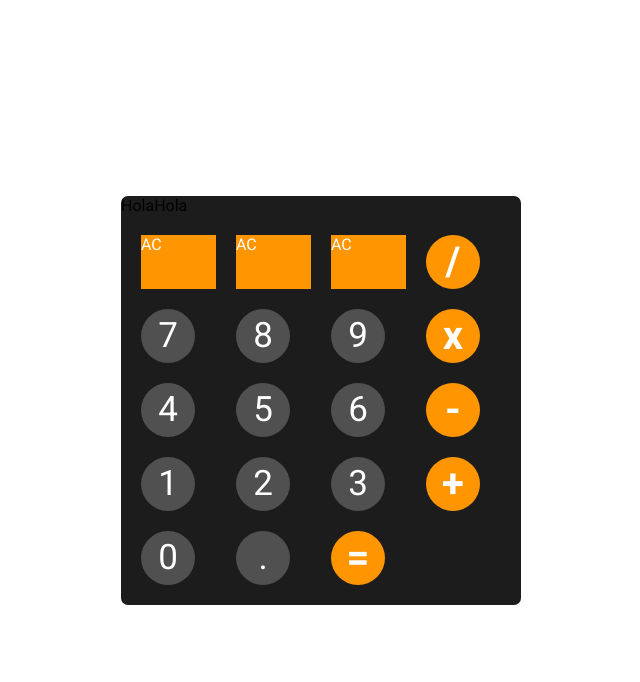
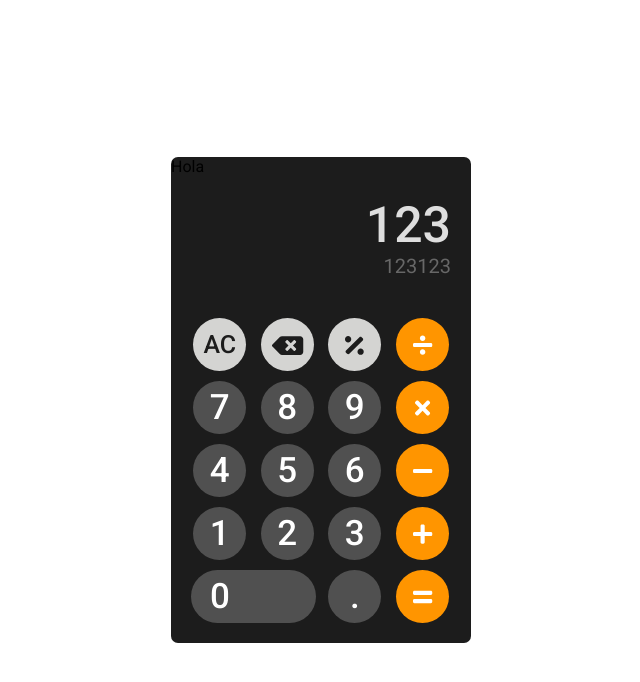
Before and after one commit to eSilvac/calculator-react, a React (Create React App) app: page / in a window 1280 px wide. Shown: the top 682 px of the page, without its empty margins (319-959 px from the left). Built offline with nearby package versions, Linux system fonts and the light colour scheme.

Commit message:
Implement new values, and improve keyboard distribution

```diff
--- /dev/null
+++ b/src/components/Calculator/Keyboard/Key/Key.jsx
@@ -0,0 +1,13 @@
+import * as S from './styles';
+
+const CalculatorKeyboardKey = ({ label, extended = null, onClick, type }) => {
+  return (
+    <S.KeyWrapper extended={extended}>
+      <S.KeyLabel type={type} onClick={onClick}>
+        {label}
+      </S.KeyLabel>
+    </S.KeyWrapper>
+  );
+};
+
+export default CalculatorKeyboardKey;
--- /dev/null
+++ b/src/components/Calculator/Keyboard/Key/styles.js
@@ -0,0 +1,44 @@
+import styled, { css } from 'styled-components';
+
+export const KeyWrapper = styled.div`
+  display: flex;
+  justify-content: center;
+
+  ${({ extended, theme }) => {
+    if (extended === 'right') {
+      return css`
+        grid-column: span 2;
+        & > div {
+          ${theme.extendedKey}
+        }
+      `;
+    }
+
+    if (extended === 'bottom') {
+      return css``;
+    }
+  }}
+`;
+
+export const KeyLabel = styled.div`
+  cursor: pointer;
+  line-height: 54px;
+  text-align: center;
+
+  &:hover {
+    opacity: 0.9;
+  }
+
+  & svg {
+    margin-top: 16px;
+  }
+
+  ${({ theme, type }) => {
+    if (type === 'solve') return theme.solveKey;
+    else if (type === 'operator') return theme.operatorKey;
+    else if (type === 'extraOption') return theme.extrasKey;
+    else return theme.numberKey;
+  }}
+
+  ${({ theme }) => theme.keyCommons}
+`;
--- a/src/components/Calculator/Keyboard/Keyboard.jsx
+++ b/src/components/Calculator/Keyboard/Keyboard.jsx
@@ -1,17 +1,17 @@
-import { keyboardOptions, operationLabels } from './helpers';
+import Key from './Key/Key';
+import { keyboardLayoutOptions } from './helpers';
+
 import * as S from './styles';
 
 const CalculatorKeyboard = ({ type }) => {
-  const keyBoardDistribution = keyboardOptions[type];
+  const keyBoardDistribution = keyboardLayoutOptions[type];
 
   return (
-    <S.Wrapper>
-      {keyBoardDistribution.map(key => {
-        const label = typeof key === 'string' ? operationLabels[key] : <S.NumberKey>{key}</S.NumberKey>;
-
-        return label;
+    <S.KeyboardWrapper>
+      {keyBoardDistribution.map(keyOptions => {
+        return <Key key={keyOptions.value} {...keyOptions} />;
       })}
-    </S.Wrapper>
+    </S.KeyboardWrapper>
   );
 };
 
--- a/src/components/Calculator/Keyboard/helpers.js
+++ b/src/components/Calculator/Keyboard/helpers.js
@@ -1,37 +1,34 @@
-import * as S from './styles';
+import { FontAwesomeIcon } from '@fortawesome/react-fontawesome';
+import {
+  faBackspace,
+  faDivide,
+  faEquals,
+  faMinus,
+  faPercentage,
+  faPlus,
+  faTimes,
+} from '@fortawesome/free-solid-svg-icons';
 
-export const keyboardOptions = {
+export const keyboardLayoutOptions = {
   iphone: [
-    'clear',
-    'opposite',
-    'percentage',
-    'divide',
-    7,
-    8,
-    9,
-    'times',
-    4,
-    5,
-    6,
-    'minus',
-    1,
-    2,
-    3,
-    'plus',
-    0,
-    'decimal',
-    'solve',
+    { value: 'clear', label: 'AC', type: 'extraOption' },
+    { value: 'backspace', label: <FontAwesomeIcon icon={faBackspace} />, type: 'extraOption' },
+    { value: 'percentage', label: <FontAwesomeIcon icon={faPercentage} />, type: 'extraOption' },
+    { value: 'divide', label: <FontAwesomeIcon icon={faDivide} />, type: 'operator' },
+    { value: 7, label: 7 },
+    { value: 8, label: 8 },
+    { value: 9, label: 9 },
+    { value: 'times', label: <FontAwesomeIcon icon={faTimes} />, type: 'operator' },
+    { value: 4, label: 4 },
+    { value: 5, label: 5 },
+    { value: 6, label: 6 },
+    { value: 'minus', label: <FontAwesomeIcon icon={faMinus} />, type: 'operator' },
+    { value: 1, label: 1 },
+    { value: 2, label: 2 },
+    { value: 3, label: 3 },
+    { value: 'plus', label: <FontAwesomeIcon icon={faPlus} />, type: 'operator' },
+    { value: 0, label: 0, extended: 'right' },
+    { value: 'decimal', label: '.', type: 'number' },
+    { value: 'solve', label: <FontAwesomeIcon icon={faEquals} />, type: 'solve' },
   ],
 };
-
-export const operationLabels = {
-  solve: <S.SolveKey>=</S.SolveKey>,
-  plus: <S.OperationKey>+</S.OperationKey>,
-  minus: <S.OperationKey>-</S.OperationKey>,
-  times: <S.OperationKey>x</S.OperationKey>,
-  divide: <S.OperationKey>/</S.OperationKey>,
-  clear: <S.ExtraOptionsKey>AC</S.ExtraOptionsKey>,
-  opposite: <S.ExtraOptionsKey>AC</S.ExtraOptionsKey>,
-  percentage: <S.ExtraOptionsKey>AC</S.ExtraOptionsKey>,
-  decimal: <S.NumberKey>.</S.NumberKey>,
-};
--- a/src/components/Calculator/Keyboard/styles.js
+++ b/src/components/Calculator/Keyboard/styles.js
@@ -1,66 +1,8 @@
-import styled, { css } from 'styled-components';
+import styled from 'styled-components';
 
-export const Wrapper = styled.div`
+export const KeyboardWrapper = styled.div`
   display: grid;
   padding: 20px;
-  grid-gap: 20px;
+  grid-gap: 10px;
   grid-template-columns: repeat(4, 1fr);
 `;
-
-const keyCommonStyles = css`
-  width: 54px;
-  height: 54px;
-  border-radius: ${props => props.theme.keyRadius};
-  cursor: pointer;
-  line-height: 54px;
-  text-align: center;
-
-  &:hover {
-    opacity: 0.9;
-  }
-`;
-
-export const SolveKey = styled.div`
-  font-size: 40px;
-  font-weight: bold;
-  ${keyCommonStyles}
-  ${({ theme }) => {
-    return css`
-      color: ${theme.solveText};
-      background-color: ${theme.solveBg};
-    `;
-  }}
-`;
-
-export const NumberKey = styled.div`
-  font-size: 35px;
-  font-weight: semi-bold;
-  ${keyCommonStyles}
-  ${({ theme }) => {
-    return css`
-      color: ${theme.numberText};
-      background-color: ${theme.numberBg};
-    `;
-  }}
-`;
-
-export const OperationKey = styled.div`
-  font-size: 40px;
-  font-weight: bold;
-  ${keyCommonStyles}
-  ${({ theme }) => {
-    return css`
-      color: ${theme.operationText};
-      background-color: ${theme.operationBg};
-    `;
-  }}
-`;
-
-export const ExtraOptionsKey = styled.div`
-  ${({ theme }) => {
-    return css`
-      color: ${theme.solveText};
-      background-color: ${theme.solveBg};
-    `;
-  }}
-`;
--- a/src/components/Calculator/Values/Values.jsx
+++ b/src/components/Calculator/Values/Values.jsx
@@ -1,5 +1,12 @@
-const CalculatorValues = () => {
-  return <>Hola</>;
+import * as S from './styles';
+
+const CalculatorValues = ({ operation, result }) => {
+  return (
+    <S.ValueWrapper>
+      <S.Operation>{operation}123</S.Operation>
+      <S.Result>{result}123123</S.Result>
+    </S.ValueWrapper>
+  );
 };
 
 export default CalculatorValues;
--- /dev/null
+++ b/src/components/Calculator/Values/styles.js
@@ -0,0 +1,21 @@
+import styled from 'styled-components';
+
+export const ValueWrapper = styled.div`
+  display: flex;
+  flex-direction: column;
+  align-items: flex-end;
+  padding: 20px;
+`;
+
+export const Operation = styled.p`
+  margin: 0;
+  font-size: 50px;
+  font-weight: 500;
+  color: ${props => props.theme.operationText};
+`;
+
+export const Result = styled.p`
+  margin: 0;
+  font-size: 20px;
+  color: ${props => props.theme.resultText};
+`;
--- a/src/views/Calculator/Calculator.jsx
+++ b/src/views/Calculator/Calculator.jsx
@@ -1,5 +1,5 @@
 import { useState } from 'react';
-import { ThemeProvider } from 'styled-components';
+import { css, ThemeProvider } from 'styled-components';
 
 import CalculatorKeyboard from '../../components/Calculator/Keyboard/Keyboard';
 import CalculatorTypeSelector from '../../components/Calculator/TypeSelector/TypeSelector';
@@ -11,16 +11,53 @@ import * as S from './styles';
 
 const calculatorTypesThemes = {
   iphone: {
+    //Keyboard Configuration
     bg: '#1C1C1C',
-    keyRadius: '50%',
-    numberBg: '#505050',
-    numberText: '#fff',
-    operationText: '#fff',
-    operationBg: '#FF9500',
-    solveBg: '#FF9500',
-    solveText: '#fff',
-    extraOptionBg: '#D4D4D2',
-    extraOptionText: '#1C1C1C',
+    operationText: '#dedede',
+    resultText: '#676767',
+
+    // Keys Configuration
+    keyCommons: css`
+      border-radius: 50%;
+      width: 53px;
+      height: 53px;
+    `,
+
+    numberKey: css`
+      background-color: #505050;
+      color: #fff;
+      font-size: 35px;
+      font-weight: 500;
+    `,
+    operatorKey: css`
+      background-color: #ff9500;
+      color: #fff;
+      font-size: 22px;
+      font-weight: 500;
+    `,
+    extrasKey: css`
+      background-color: #d4d4d2;
+      color: #1c1c1c;
+      font-size: 25px;
+      font-weight: 500;
+
+      & svg {
+        margin-top: 14.5px;
+      }
+    `,
+    solveKey: css`
+      font-size: 22px;
+      font-weight: bold;
+      background-color: #ff9500;
+      color: #fff;
+    `,
+
+    extendedKey: css`
+      width: 100%;
+      border-radius: 30px;
+      text-align: left;
+      padding-left: 19px;
+    `,
   },
 };
 
@@ -34,7 +71,7 @@ const Calculator = () => {
     <ThemeProvider theme={theme}>
       <S.Container>
         <CalculatorTypeSelector />
-        <CalculatorValues />
+        <CalculatorValues operation={operation} solution={solution} />
         <CalculatorKeyboard type={calculatorTypes} />
       </S.Container>
     </ThemeProvider>
--- a/src/views/Calculator/styles.js
+++ b/src/views/Calculator/styles.js
@@ -1,7 +1,7 @@
 import styled from 'styled-components';
 
 export const Container = styled.div`
-  width: 400px;
+  width: 300px;
   background-color: ${props => props.theme.bg};
   border-radius: 7px;
 `;
```
